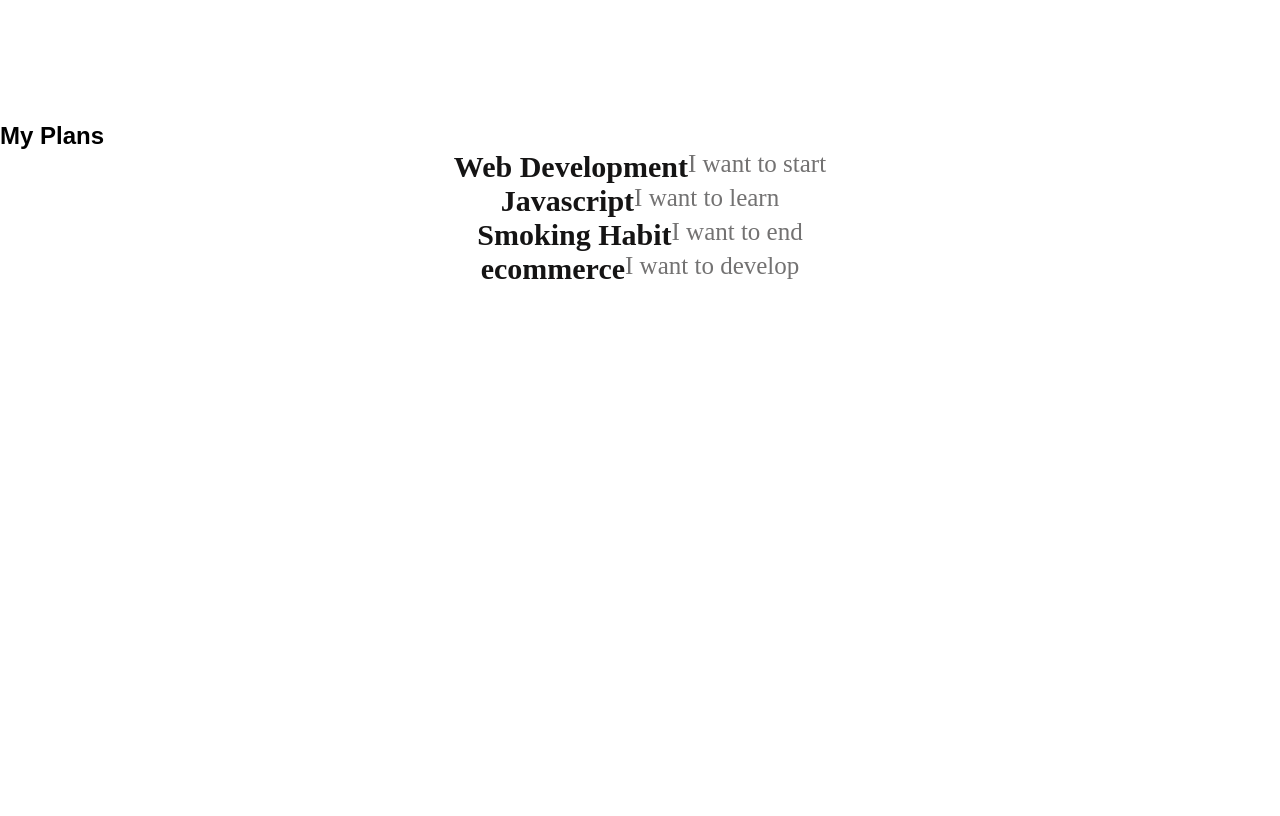
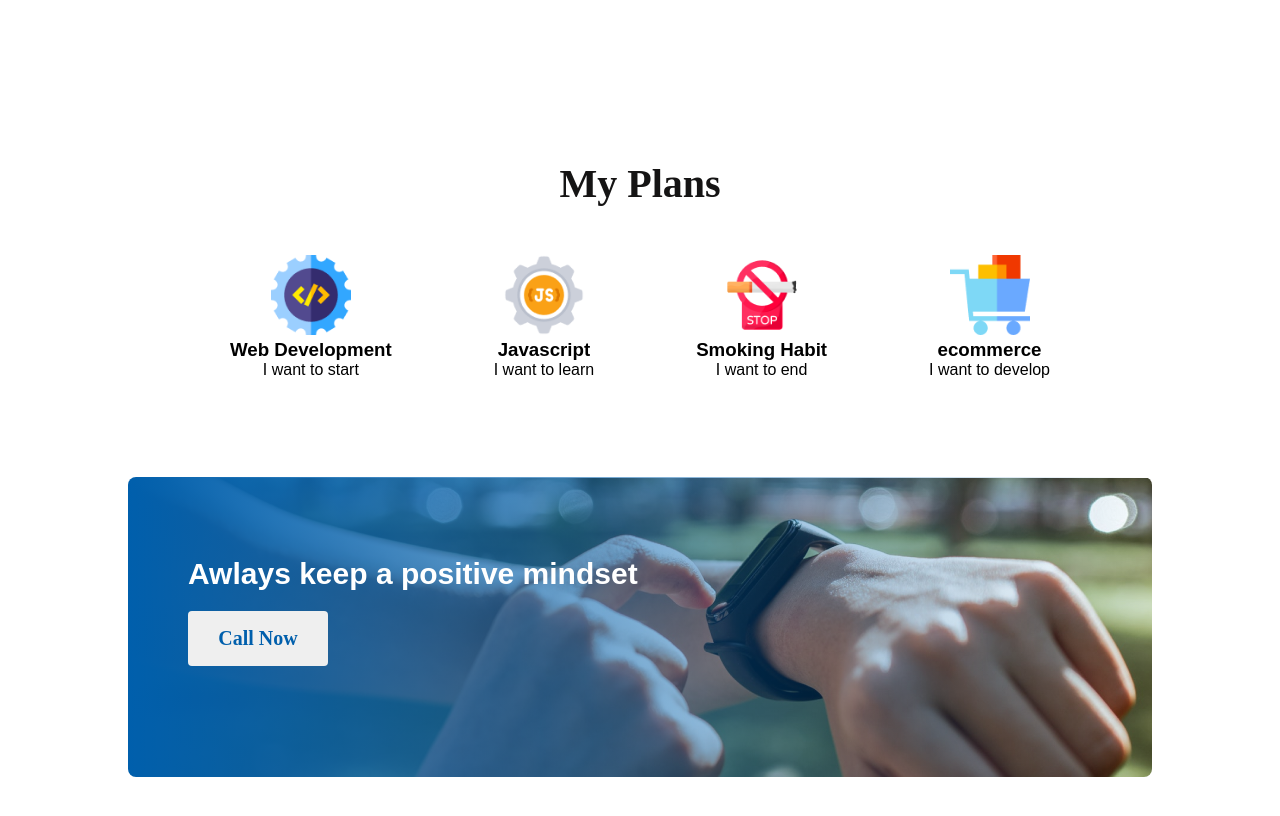
Before and after one commit to Shakil-Ahmed71/My-first-portfolio, a plain HTML site: page index.html in a window 1280 px wide. Shown: the part 1780-2596 px from the top of the page. Before the commit the page ends 2066 px from the top, so only its background shows below. Drawn offline with Linux system fonts and the light colour scheme; a web font is replaced by a local one.

Commit message:
added mindset item

```diff
--- a/index.html
+++ b/index.html
@@ -10,20 +10,18 @@
     <header>
         <!--header section-->
         <div class="header-container">
-            <img class="header-img" src="images/banner/banner3.png" alt="">
             <div class="header-title">
                 <h3 class="header-name">All Thinks Are Possible If You believe</h3>
                 <p class="header-disc">There are many variations of passages of Lorem Ipsum available, but the majority have suffered alteration in some form, by injected humour, or randomised words</p>
-                <button class="header-btn">Contact Us</button>
+                <button class="primary-btn">Contact Us</button>
             </div>
         </div>
     </header>
     <main>
         <section>
             <div class="failures">
-                <div class="failure-img">
-                    <img src="images/person.png" alt="failure">
-                </div>
+                <img class="failure-img" src="images/person.png" alt="">
+
                 <div class="faulures-container">
                     <h3 class="failure-title">My failures of previous year</h3>
                     <p class="failure-disc">Contrary to popular belief, Lorem Ipsum is not simply random text. It has roots in a piece of classical Latin literature from 45 BC, making it over 2000 years old. Richard McClintock.</p>
@@ -38,25 +36,38 @@
             </div>
         </section>
         <section>
-            <div class="plans-container">
-                <h1 class="">My Plans</h1>
+            <h1 class="plan-hd">My Plans</h1>
+            <div class="plan-container">
                 <div class="skill">
-                    <h1 class="primary-h1">Web Development</h1>
-                    <p class="primary-p">I want to start</p>
+                    <img class="skill-img" src="images/icons/web.png" alt="web img">
+                    <h3 class="plan-title">Web Development</h3>
+                    <p class="plan-disc">I want to start</p>
                 </div>
                 <div class="skill">
-                    <h1 class="primary-h1">Javascript</h1>
-                    <p class="primary-p">I want to learn</p>
+                    <img class="skill-img" src="images/icons/js.png" alt="js img">
+                    <h3 class="plan-title">Javascript</h3>
+                    <p class="plan-disc">I want to learn</p>
                 </div>
                 <div class="skill">
-                    <h1 class="primary-h1">Smoking Habit</h1>
-                    <p class="primary-p">I want to end</p>
+                    <img class="skill-img" src="images/icons/smoke.png" alt="smoking img">
+                    <h3 class="plan-title">Smoking Habit</h3>
+                    <p class="plan-disc">I want to end</p>
                 </div>
                 <div class="skill">
-                    <h1 class="primary-h1">ecommerce</h1>
-                    <p class="primary-p">I want to develop</p>
+                    <img class="skill-img" src="images/icons/ecom.png" alt="ecommerce img">
+                    <h3 class="plan-title">ecommerce</h3>
+                    <p class="plan-disc">I want to develop</p>
                 </div>
+            </div>
 
+        </section>
+        <!-- Start mindset section -->
+        <section>
+            <div class="mindset-container">
+                <div class="mindset-item">
+                    <h1 class="mindset-title">Awlays keep a positive mindset</h1>
+                    <button class="primary-btn">Call Now</button>
+                </div>
             </div>
         </section>
 
--- a/styles/style.css
+++ b/styles/style.css
@@ -23,41 +23,36 @@
     font-family: 'Tektur', sans-serif;
 }
 .header-container{
-
-}
-.header-img{
     position: relative;
     width: 100%;
-    height: 100vh;
+    height: 110vh;
+    background-image: url(../images/banner/banner3.png);
     background-size: cover;
-
-
 }
 .header-title{
     position: absolute;
+    width: 380px;
     top: 216px;
     right: 230px;
-    width: 525px;
-    height: 500px;
     text-align: right;
 
 }
 .header-name{
     color: #FFF;
     text-shadow: 0px 4px 4px rgba(0, 0, 0, 0.25);
-    font-size: 65px;
+    font-size: 45px;
     font-weight: 700;
     margin-bottom: 20px;
 }
 .header-disc{
     color: #FFF;
-    font-size: 16px;
+    font-size: 11px;
     font-weight: 400;
     margin-bottom: 25px;
 }
-.header-btn{
-    width: 160px;
-    height: 64px;
+.primary-btn{
+    width: 140px;
+    height: 55px;
     color: #005FAC;
     text-align: center;
     font-family: Work Sans;
@@ -69,19 +64,22 @@
 
 }
 .failures{
+    position: relative;
     width: 80%;
-    height: 100%;
-    margin: 100px auto;
-   display: flex;
-   justify-content: center;
-   align-items: center;
+    height: 70vh;
+    margin: 250px auto;
+    display: flex;
+    align-items: center;
 }
 .failure-img{
-    width: 451px;
-    height: 898px;
+
+
 }
 .faulures-container{
-    margin-left: 160px;
+    position: absolute;
+    top: 160px;
+    right: 28px;
+    margin-left: 130px;
 }
 .failure-title{
     width: 288px;
@@ -104,10 +102,54 @@ ul li{
     font-family: Work Sans;
     font-size: 16px;
     font-weight: 400;
+}
+
+.plan-hd{
+    color: #151414;
+    text-align: center;
+    font-family: Work Sans;
+    font-size: 40px;
+    font-weight: 700;
 
 }
+.plan-container{
+    max-width: 80%;
+    min-height: 200px;
+    margin: 10px auto;
+    display: flex;
+    justify-content: space-evenly;
+    align-items: center;
+}
+.skill{
+   justify-content: center;
+   text-align: center;
+   align-items: center;
+}
+.skill-img{
+    width: 80px;
+}
+/* Start mindset section */
+.mindset-container{
+    position: relative;
+    width: 80%;
+    height: 300px;
+    margin: 60px auto;
+    background-image: linear-gradient(90deg, #005FAC 0%, rgba(0, 95, 172, 0.00) 100%), url(../images/watch.png);
+    border-radius: 8px;
 
-.skill{
-    display: flex;
-    justify-content: center;
 }
+.mindset-item{
+    position: absolute;
+    width: 450px;
+    top: 80px;
+    left: 60px;
+    color: #FFF;
+    font-family: Work Sans;
+    font-size: 20px;
+    font-style: normal;
+    font-weight: 700;
+    line-height: normal;
+}
+.mindset-item >.primary-btn{
+    margin-top: 20px;
+}
```
